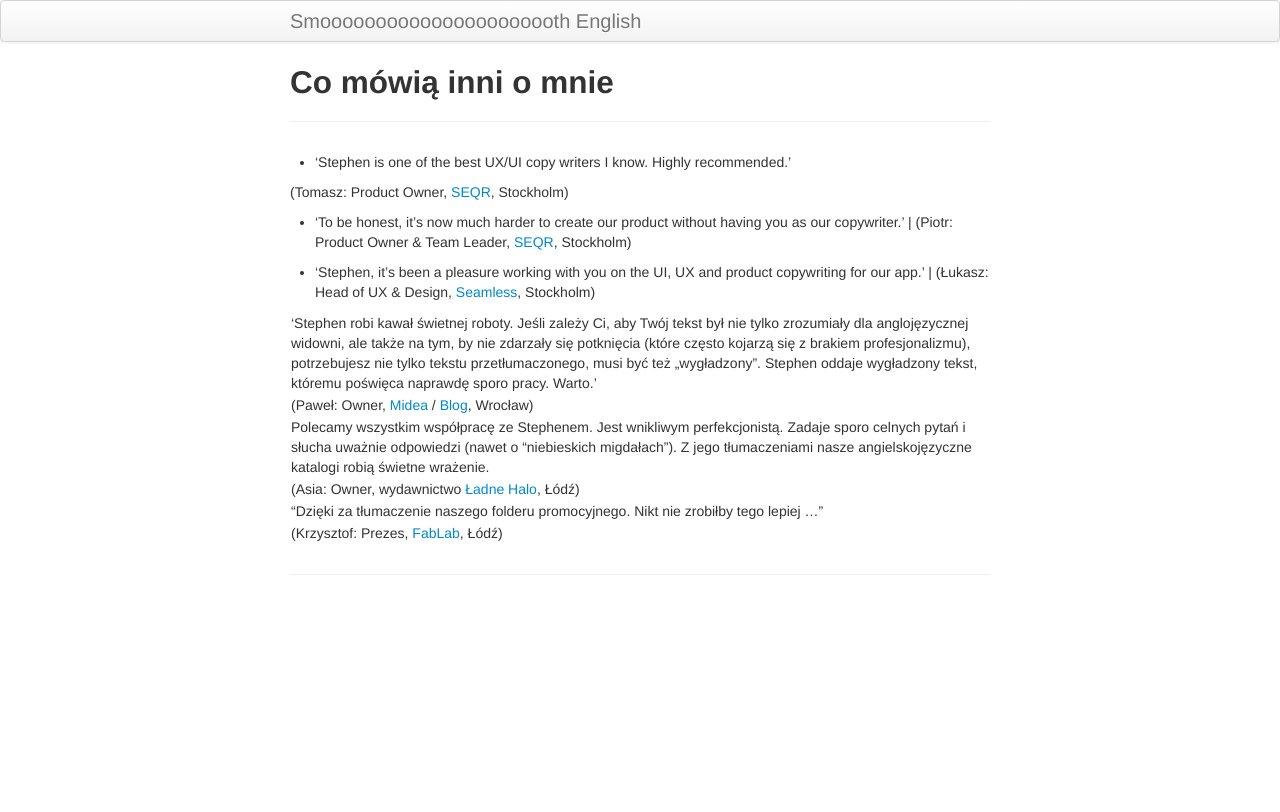
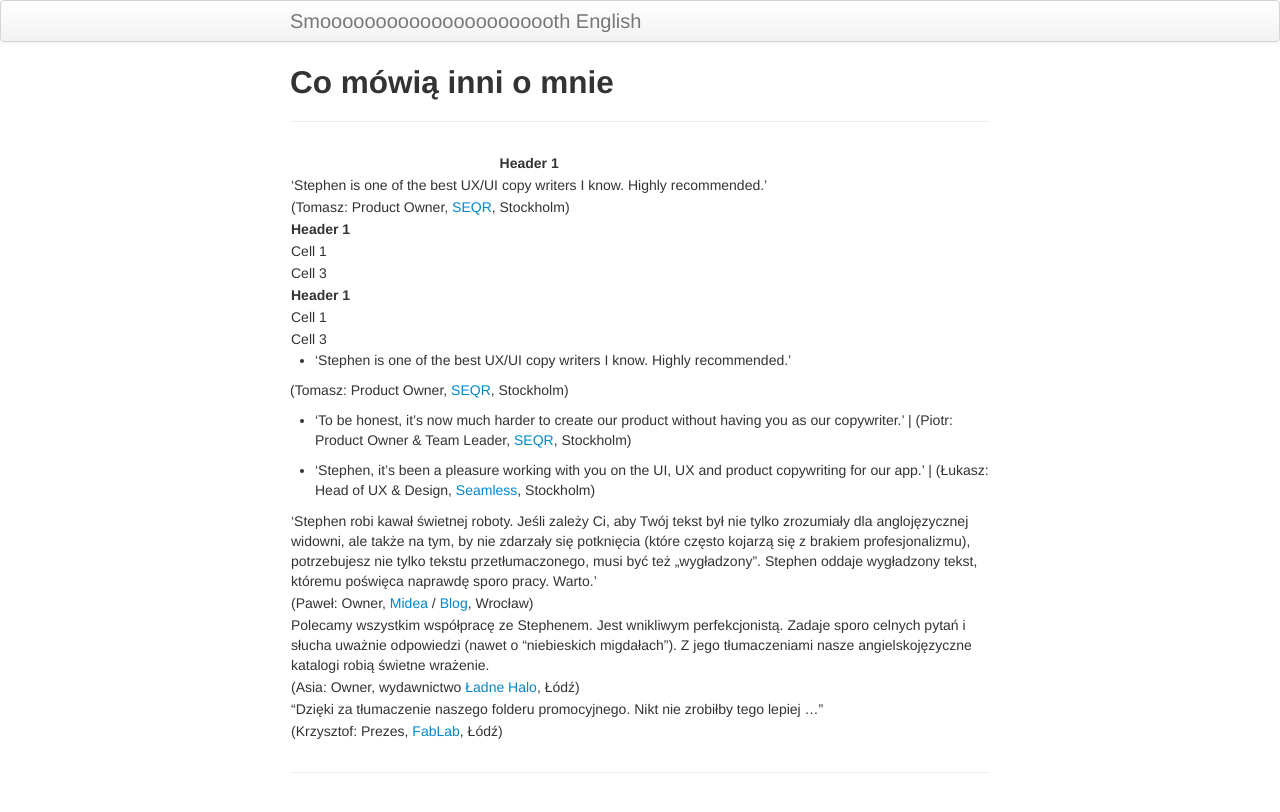
Before and after one commit to StephenEastham/StephenEastham.github.io, a Jekyll site: the page built from pages/resources.md, in a window 1280 px wide. Shown: the top 812 px of the page. Built offline with Jekyll 4.4.1, drawn with Linux system fonts in a browser that asks for light colours.

Commit message:
Update resources.md

```diff
--- a/pages/resources.md
+++ b/pages/resources.md
@@ -4,6 +4,21 @@ title: Co mówią inni o mnie
 description:
 ---
 
+
+Header 1 |
+---------|
+'Stephen is one of the best UX/UI copy writers I know. Highly recommended.'  |
+(Tomasz: Product Owner, [SEQR](https://pages.github.com), Stockholm)|
+
+Header 1 |
+---------|
+Cell 1   |
+Cell 3   |
+
+Header 1 |
+---------|
+Cell 1   |
+Cell 3   |
 
 * 'Stephen is one of the best UX/UI copy writers I know. Highly recommended.'
 ^
```
